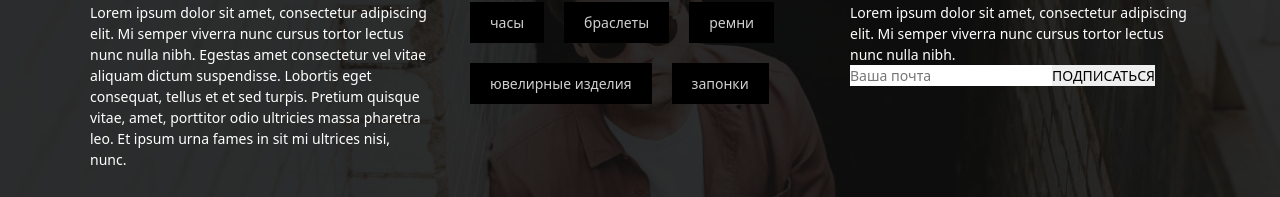
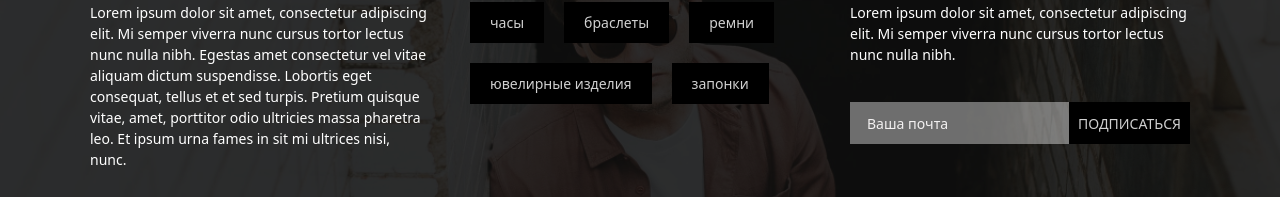
Before and after one commit to MariiaUdovytska/React-Porten-Maket, a React (Create React App) app in the folder react-porten-maket/: page / in a window 1280 px wide. Shown: the part 1195-1392 px from the top of the page. Built offline with nearby package versions, Linux system fonts and the light colour scheme.

Commit message:
add styles for component Footer

```diff
--- a/react-porten-maket/src/css/footer.css
+++ b/react-porten-maket/src/css/footer.css
@@ -27,6 +27,8 @@
 	line-height: 1.5rem;
 	margin-bottom: 0px;
 }
+
+
 .footer__body-center{
 	flex: 1 1 33.3333%;
 	padding: 0px 20px;
@@ -44,6 +46,7 @@
 	margin-bottom: 20px;
 }
 
+
 .footer__body-right{
 	flex: 1 1 33.3333%;
 	padding: 0px 20px;
@@ -52,6 +55,35 @@
 	line-height: 1.5rem;
 	margin-bottom: 0px;
 }
-.footer__body-right-mailUser{}
-.footer__body-right-input{}
-.footer__body-right-btn{}
+.footer__body-right-mailUser{
+	display: flex;
+	flex-direction: row;
+	margin-top: 37px;
+	height: 42px;
+}
+.footer__body-right-input{
+	flex: 1 1 60%;
+}
+.footer__body-right-btn{
+	flex: 1 1 40%;
+}
+.footer__body-right-mailUser input{
+	background-color: rgba(255, 255, 255, 0.4);
+	color: #fff;
+	padding-left: 5%;
+}
+.footer__body-right-mailUser input::placeholder{
+	color: rgb(243, 241, 241);
+}
+
+.footer__body-right-mailUser button{
+	background-color: black;
+	color: #D0D0D0;
+	text-transform: uppercase;
+}
+.footer__body-right-mailUser button:hover{
+	border-right: solid 1px rgba(126, 126, 126, 0.445);
+	border-top: solid 1px rgba(126, 126, 126, 0.445);
+	border-bottom: solid 1px rgba(126, 126, 126, 0.445);
+	border-left: solid 1px black;
+}
```
